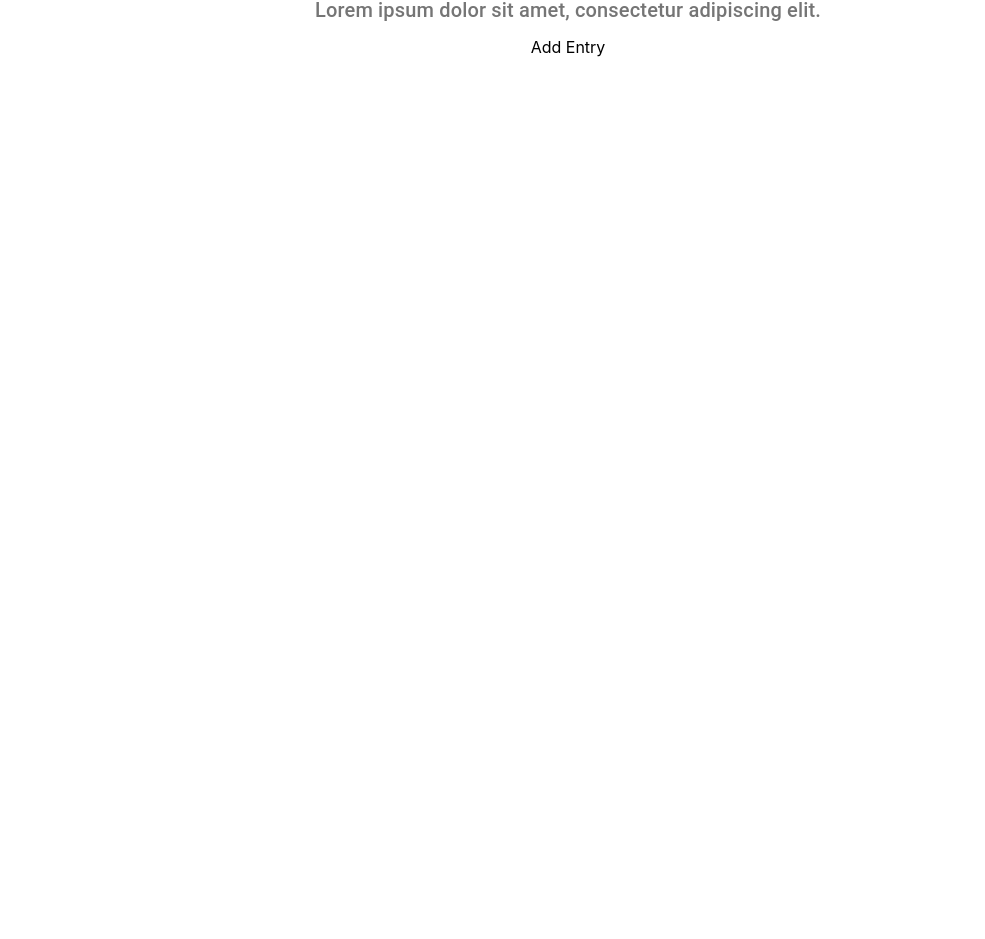
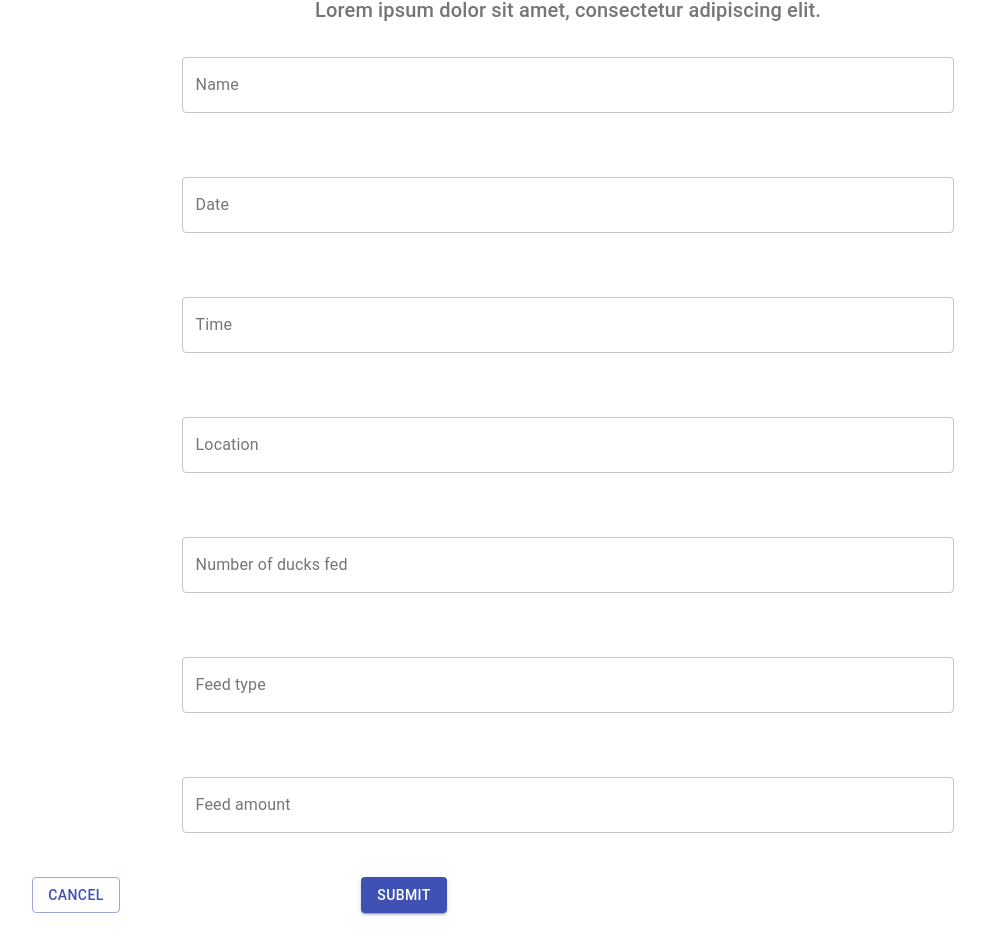
Before and after one commit to amalfkhan/duck-feed, a React (Create React App) app in the folder client/: page /add in a window 1280 px wide. Shown: the part 151-1090 px from the top of the page, without its empty margins (72-1057 px from the left). Before the commit the page ends 800 px from the top, so only its background shows below. Built offline with nearby package versions, Linux system fonts and the light colour scheme.

Commit message:
form outline

```diff
--- a/client/src/components/Entries/AddEntry.js
+++ b/client/src/components/Entries/AddEntry.js
@@ -1,15 +1,7 @@
 // import { Grid, Button } from "@material-ui/core";
-import React from "react";
-import {
-  Grid,
-  Button,
-  TextField,
-  Dialog,
-  DialogActions,
-  DialogContent,
-  DialogContentText,
-  DialogTitle,
-} from "@material-ui/core";
+import React, { useState } from "react";
+import { useHistory, Link } from "react-router-dom";
+import { Grid, Button, TextField } from "@material-ui/core";
 import {
   MuiPickersUtilsProvider,
   KeyboardTimePicker,
@@ -19,62 +11,155 @@ import DateFnsUtils from "@date-io/date-fns";
 import { addEntryUseStyles } from "./styles";
 
 export default () => {
+  const history = useHistory();
   const classes = addEntryUseStyles();
-  const [open, setOpen] = React.useState(false);
+  const [submitted, setSubmitted] = useState(false);
+  const [entry, setEntry] = useState({
+    name: "",
+    date: "",
+    time: "",
+    location: "",
+    numFed: "",
+    feedType: "",
+    feedAmount: "",
+  });
 
-  const handleClickOpen = () => {
-    setOpen(true);
+  const handleInputChange = (e) => {
+    setEntry({ ...entry, [e.target.name]: e.target.value });
   };
 
-  const handleClose = () => {
-    setOpen(false);
+  const saveNewEntry = async () => {
+    //try/catch for saving to db
+    setSubmitted(true);
+  };
+
+  const cancelNewEntry = () => {
+    history.push("/");
   };
 
   return (
     <div>
-      Add Entry
-      {/* <Button variant="outlined" color="primary" onClick={handleClickOpen}>
-        Add entry
+      {submitted ? (
+        <div>
+          SUBMITTED
+          <Button
+            variant="contained"
+            color="primary"
+            className={classes.button}
+            component={Link}
+            to={{ pathname: "/" }}
+          >
+            Back to all entries
           </Button>
-      <Dialog open={open} onClose={handleClose}>
-        <DialogTitle id="form-dialog-title">New Entry</DialogTitle>
-        <DialogContent>
-          <DialogContentText>
-            Lorem ipsum dolor sit amet, consectetur adipiscing elit, sed do
-            eiusmod tempor incididunt ut labore et dolore magna aliqua.{" "}
-          </DialogContentText>
+        </div>
+      ) : (
+        <form className={classes.form} noValidate>
+          <Grid container spacing={3} align="center">
+            <Grid item xs={12}>
               <TextField
                 className={classes.field}
                 label="Name"
+                name="name"
+                value={entry.name}
+                onChange={(e) => {
+                  handleInputChange(e);
+                }}
                 variant="outlined"
               />
-          <MuiPickersUtilsProvider utils={DateFnsUtils}>
-            <Grid container justifyContent="space-around">
-              <KeyboardDatePicker
-                disableToolbar
-                variant="inline"
-                format="MM/dd/yyyy"
-                margin="normal"
-                id="feed-date"
-                label="Feed Date"
-              />
-              <KeyboardTimePicker
-                margin="normal"
-                id="feed-time"
-                label="Feed Time"
+            </Grid>
+            <Grid item xs={12}>
+              <TextField
+                className={classes.field}
+                label="Date"
+                name="date"
+                value={entry.date}
+                onChange={(e) => {
+                  handleInputChange(e);
+                }}
+                variant="outlined"
               />
             </Grid>
-          </MuiPickersUtilsProvider>
-        </DialogContent>
-        <DialogActions>
-          <Button onClick={handleClose} color="primary">
+            <Grid item xs={12}>
+              <TextField
+                className={classes.field}
+                label="Time"
+                name="time"
+                value={entry.date}
+                onChange={(e) => {
+                  handleInputChange(e);
+                }}
+                variant="outlined"
+              />
+            </Grid>
+            <Grid item xs={12}>
+              <TextField
+                className={classes.field}
+                label="Location"
+                name="location"
+                value={entry.date}
+                onChange={(e) => {
+                  handleInputChange(e);
+                }}
+                variant="outlined"
+              />
+            </Grid>
+            <Grid item xs={12}>
+              <TextField
+                className={classes.field}
+                label="Number of ducks fed"
+                name="numFed"
+                value={entry.numFed}
+                onChange={(e) => {
+                  handleInputChange(e);
+                }}
+                variant="outlined"
+              />
+            </Grid>
+            <Grid item xs={12}>
+              <TextField
+                className={classes.field}
+                label="Feed type"
+                name="feedType"
+                value={entry.feedType}
+                onChange={(e) => {
+                  handleInputChange(e);
+                }}
+                variant="outlined"
+              />
+            </Grid>
+            <Grid item xs={12}>
+              <TextField
+                className={classes.field}
+                label="Feed amount"
+                name="feedAmount"
+                value={entry.feedAmount}
+                onChange={(e) => {
+                  handleInputChange(e);
+                }}
+                variant="outlined"
+              />
+            </Grid>
+            <Grid item xs={3}>
+              <Button
+                color="primary"
+                variant="outlined"
+                onClick={cancelNewEntry}
+              >
                 Cancel
               </Button>
-          <Button onClick={handleClose} color="primary">
-            Save
+            </Grid>
+            <Grid item xs={3}>
+              <Button
+                color="primary"
+                variant="contained"
+                onClick={saveNewEntry}
+              >
+                Submit
               </Button>
-        </DialogActions>
-      </Dialog> */}
+            </Grid>
+          </Grid>
+        </form>
+      )}
     </div>
   );
 };
--- a/client/src/components/Entries/styles.js
+++ b/client/src/components/Entries/styles.js
@@ -9,7 +9,7 @@ const addEntryUseStyles = makeStyles({
   field: {
     marginTop: 20,
     marginBottom: 20,
-    width: "80%",
+    width: "60%",
   },
   helperText: {
     color: "red",
```
Lines whose indentation alone changed are shown as unchanged.
